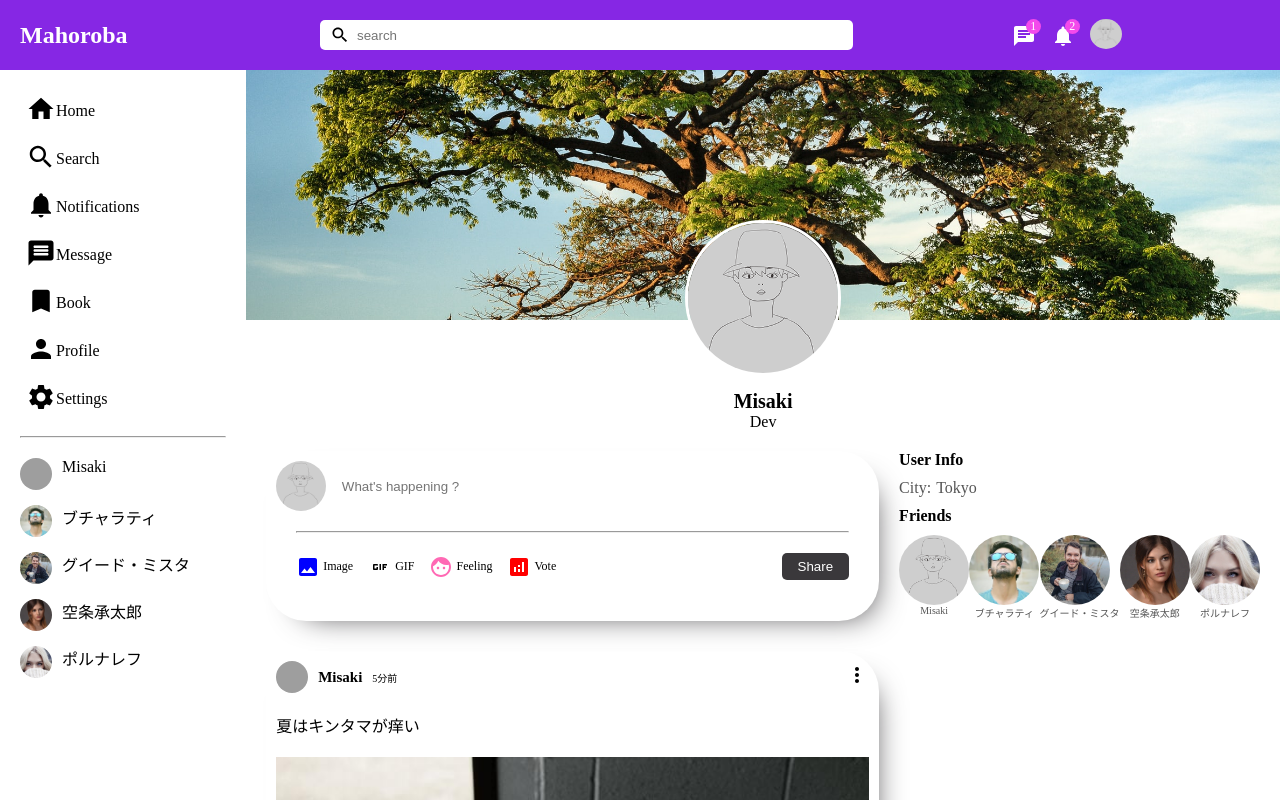
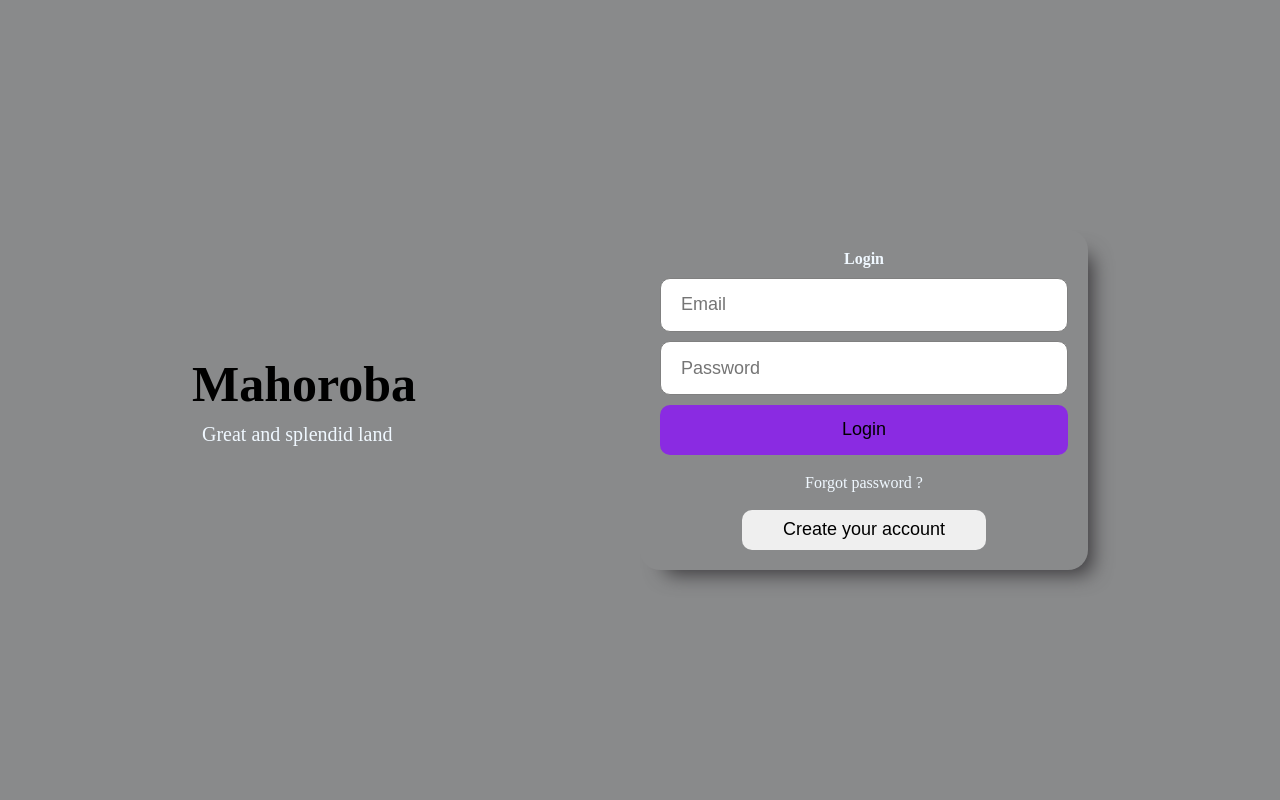
Before and after one commit to misakiishihara/mahoroba-f, a React (Create React App) app: page / in a window 1280 px wide. Shown: the top 800 px of the page. Built offline with nearby package versions, Linux system fonts and the light colour scheme; grey boxes are pictures that could not be loaded.

Commit message:
added a login form

```diff
--- a/src/App.js
+++ b/src/App.js
@@ -1,10 +1,11 @@
 import Home from "./pages/home/Home";
+import Login from "./pages/login/Login";
 import Profile from "./pages/profile/Profile";
 
 
 function App() {
   return (
-    <Profile />
+    <Login />
   );
 }
 
--- /dev/null
+++ b/src/pages/login/Login.css
@@ -0,0 +1,95 @@
+.login {
+    width: 100vw;
+    height: 100vh;
+    background-color: rgb(137, 138, 139);
+    display: flex;
+    align-items: center;
+    justify-content: center;
+}
+
+.loginWrapper {
+    width: 70%;
+    height: 70%;
+    /* background-color: blueviolet; */
+    display: flex;
+}
+
+.loginLeft,
+.loginRight {
+    flex: 1;
+    display: flex;
+    flex-direction: column;
+    justify-content: center;
+}
+
+.loginLogo {
+    font-size: 50px;
+    font-weight: 700;
+    margin-bottom: 10px;
+}
+
+.loginDesc {
+    font-size: 20px;
+    margin-left: 10px;
+    color: aliceblue;
+}
+
+.loginBox {
+    height: 300px;
+    padding: 20px;
+    border-radius: 10px;
+    /* background-color: rgb(135, 67, 245); */
+    display: flex;
+    flex-direction: column;
+    justify-content: space-between;
+    box-shadow: 14px 14px 20px -10px #3a383b;
+    border-radius: 20px;
+}
+
+.loginMsg {
+    color: aliceblue;
+    text-align: center;
+    font-weight: 550;
+
+}
+
+.loginInput {
+    height: 50px;
+    border-radius: 10px;
+    border: 1px solid gray;
+    font-size: 18px;
+    padding-left: 20px;
+}
+
+.loginInput:focus {
+    outline: none;
+}
+
+.loginButton {
+    height: 50px;
+    border-radius: 10px;
+    border: none;
+    font-size: 18px;
+    font-weight: 500;
+    cursor: pointer;
+    background-color: blueviolet;
+    margin-bottom: 10px;
+}
+
+.loginForgot {
+    text-align: center;
+    color: aliceblue;
+    cursor: pointer;
+    margin-bottom: 8px;
+}
+
+.registerButton {
+    height: 40px;
+    width: 60%;
+    align-self: center;
+    border-radius: 10px;
+    border: none;
+    font-size: 18px;
+    font-weight: 500;
+    cursor: pointer;
+}
--- /dev/null
+++ b/src/pages/login/Login.jsx
@@ -0,0 +1,25 @@
+import React from 'react'
+import "./Login.css"
+
+export default function Login() {
+  return (
+    <div className='login'>
+        <div className="loginWrapper">
+            <div className="loginLeft">
+                <h3 className='loginLogo'>Mahoroba</h3>
+                <span className='loginDesc'>Great and splendid land</span>
+            </div>
+            <div className="loginRight">
+                <div className="loginBox">
+                    <p className='loginMsg'>Login</p>
+                    <input type="text" className='loginInput' placeholder='Email'/>
+                    <input type="text" className='loginInput' placeholder='Password'/>
+                    <button className='loginButton'>Login</button>
+                    <span className="loginForgot">Forgot password ?</span>
+                    <button className='registerButton'>Create your account</button>
+                </div>
+            </div>
+        </div>
+    </div>
+  )
+}
```
